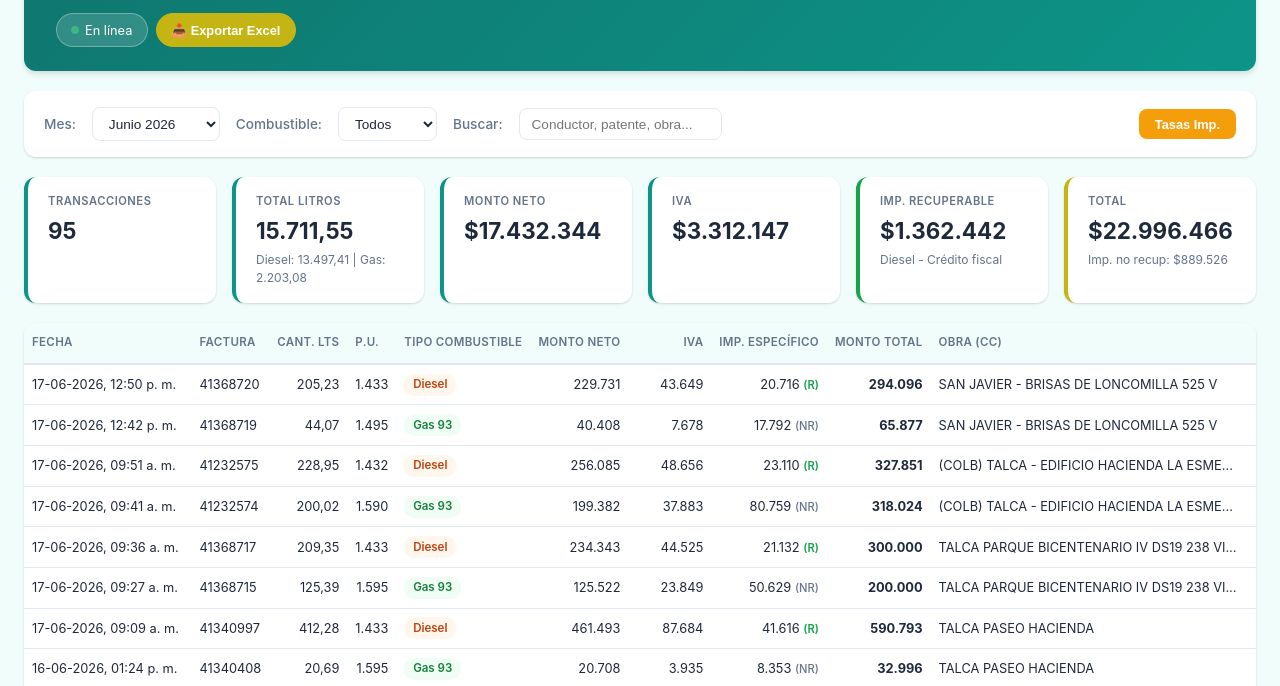
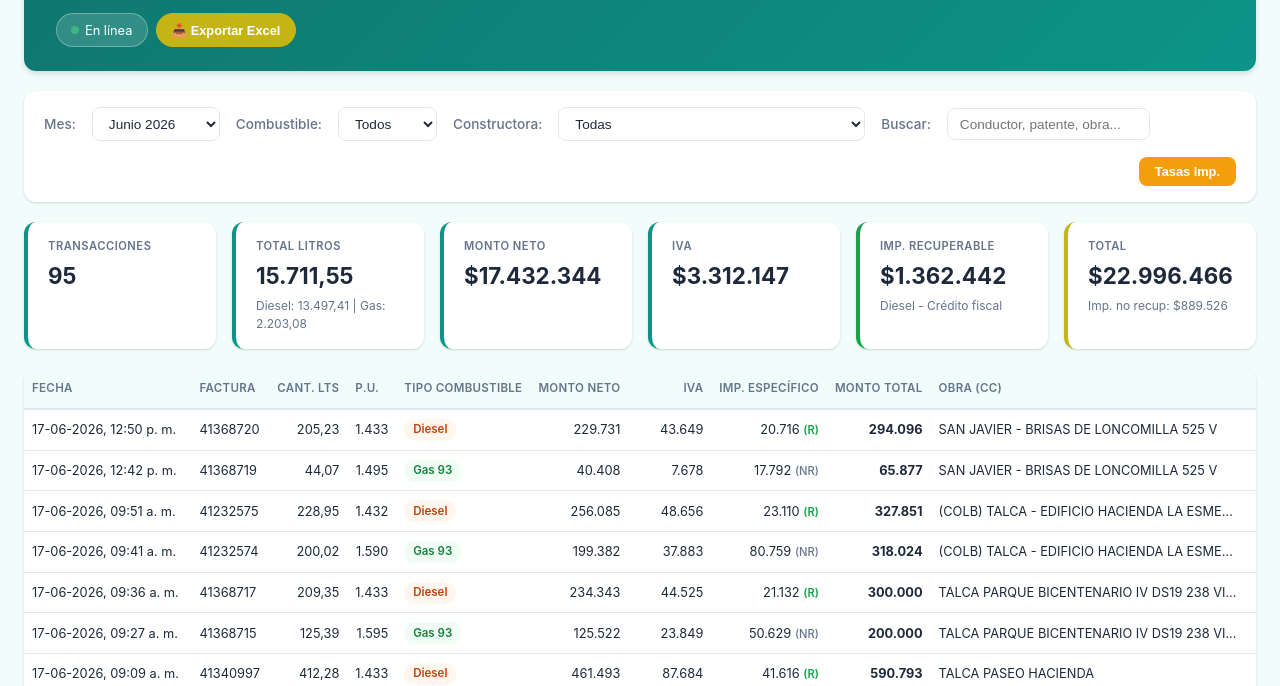
Before and after one commit to antoniocornejoa/copec-libro-combustible, a website: page public/index.html in a window 1280 px wide. Shown: the part 103-789 px from the top of the page. Drawn offline with Linux system fonts and the light colour scheme.

Commit message:
feat: agregar filtro por Constructora

```diff
--- a/public/index.html
+++ b/public/index.html
@@ -323,6 +323,11 @@
         <option value="BLUEMAX">Bluemax</option>
       </select>
 
+      <label for="constructoraFilter">Constructora:</label>
+      <select id="constructoraFilter">
+        <option value="">Todas</option>
+      </select>
+
       <label for="searchInput">Buscar:</label>
       <input type="text" id="searchInput" placeholder="Conductor, patente, obra...">
 
@@ -434,6 +439,18 @@
           fleetData = null;
         }
 
+        // Populate constructora filter from fleet data
+        if (fleetData) {
+          const constructoras = [...new Set(Object.values(fleetData).map(f => f.empresaUso).filter(Boolean))].sort();
+          const cSelect = document.getElementById('constructoraFilter');
+          constructoras.forEach(c => {
+            const opt = document.createElement('option');
+            opt.value = c;
+            opt.textContent = c;
+            cSelect.appendChild(opt);
+          });
+        }
+
         const indexRes = await fetch('data/index.json');
         if (!indexRes.ok) {
           showEmpty('No hay datos disponibles. Ejecuta el scraper primero.');
@@ -499,6 +516,7 @@
       }
 
       const fuelFilter = document.getElementById('fuelFilter').value;
+      const constructoraFilter = document.getElementById('constructoraFilter').value;
       const search = document.getElementById('searchInput').value.toLowerCase();
 
       filteredRows = currentData.transactions.map(tx => {
@@ -551,6 +569,9 @@
         filteredRows = filteredRows.filter(r =>
           r.tipoCombustible.toUpperCase().includes(fuelFilter.toUpperCase())
         );
+      }
+      if (constructoraFilter) {
+        filteredRows = filteredRows.filter(r => r.constructora === constructoraFilter);
       }
       if (search) {
         filteredRows = filteredRows.filter(r =>
@@ -811,6 +832,7 @@
     // ─── Event Listeners ────────────────────────────────────────────────
     document.getElementById('monthSelect').addEventListener('change', (e) => loadMonth(e.target.value));
     document.getElementById('fuelFilter').addEventListener('change', renderAll);
+    document.getElementById('constructoraFilter').addEventListener('change', renderAll);
     document.getElementById('searchInput').addEventListener('input', renderAll);
 
     // ─── Start ──────────────────────────────────────────────────────────
```
